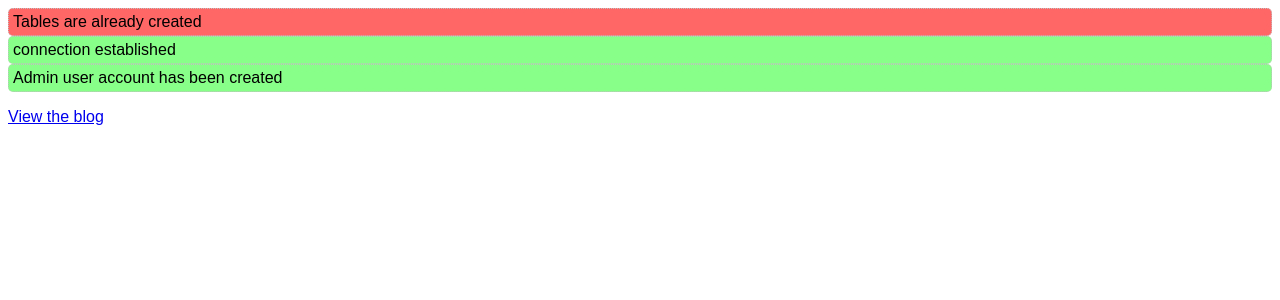
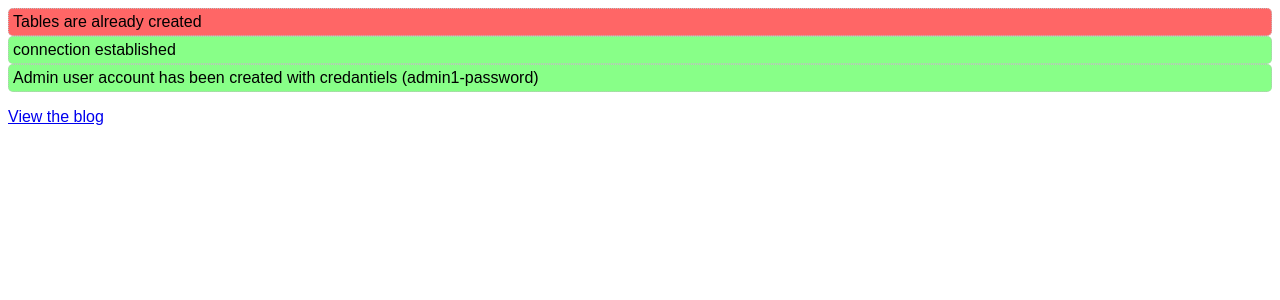
Before and after one commit to B-Yahia/PHP-Blog, a PHP site: page /run_init.php in a window 1280 px wide. Shown: the top 300 px of the page. Run offline with PHP 8.4, Linux system fonts and the light colour scheme; data comes from the database, SQL or seed files in the repository; data that the repository does not hold is empty.

Commit message:
Edit the message of the user creation

```diff
--- a/run_init.php
+++ b/run_init.php
@@ -40,7 +40,7 @@ if (
 $numOfUsersInUserTable = $conn->query("select count(id) from user");
 
 if ($checkIfUserTablesExsitResult->num_rows > 0 && $numOfUsersInUserTable->fetch_assoc()["count(id)"] < 2) {
-    array_push($msg, "Admin user account has been created");
+    array_push($msg, "Admin user account has been created with credantiels (admin1-password)");
     $error = array_merge($error, createUser($conn, array(
         'username' => 'admin1',
         'password' => password_hash('password', PASSWORD_DEFAULT)
```
